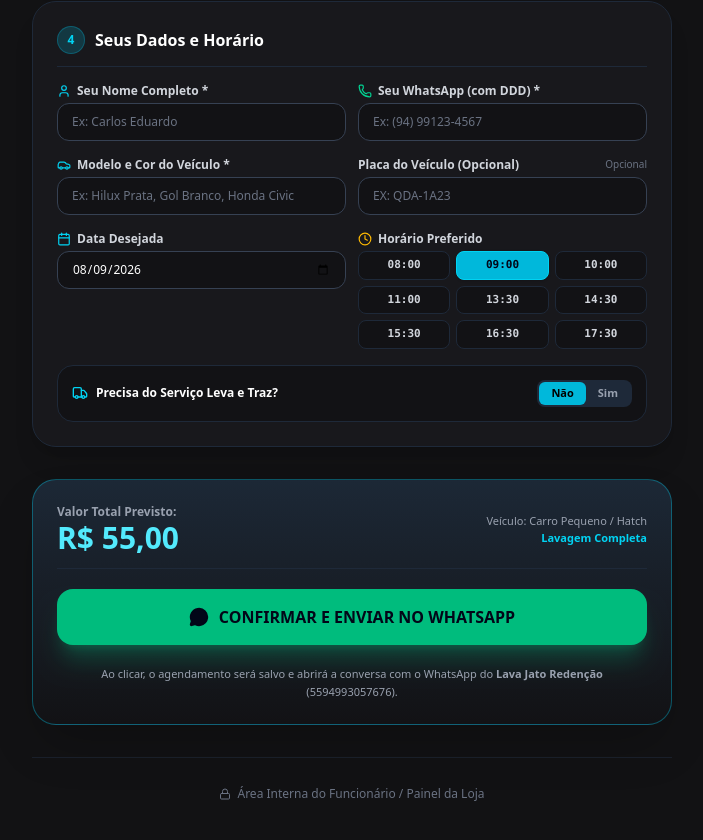
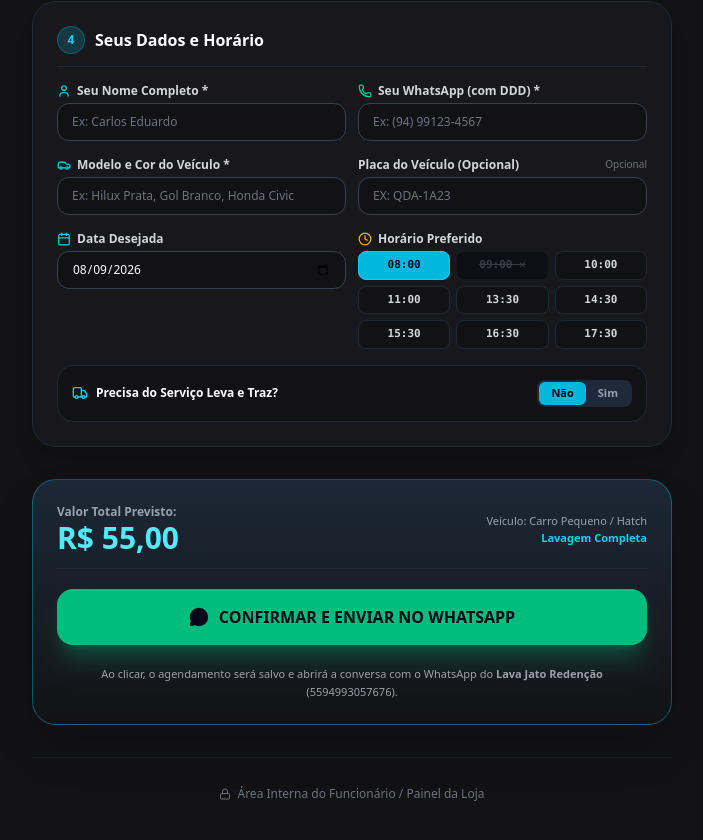
Before and after one commit to clientegil20-droid/lava-jato, a React (Vite) app: page / in a window 1280 px wide. Shown: the part 1665-2505 px from the top of the page, without its empty margins (288-991 px from the left). Built offline with nearby package versions, Linux system fonts and the light colour scheme; no server answers; the database is empty.

Commit message:
feat: fluxo de aprovação de agendamentos e bloqueio de horários ocupados

```diff
--- a/src/App.tsx
+++ b/src/App.tsx
@@ -375,6 +375,7 @@ export default function App() {
           /* Dedicated Client Booking Form */
           <ClientBookingForm
             settings={settings}
+            appointments={appointments}
             onConfirmAppointment={handleConfirmAppointment}
             onSwitchToStaff={() => setAppMode('funcionario')}
             isClientOnly={isClientLink}
--- a/src/components/AppointmentQueue.tsx
+++ b/src/components/AppointmentQueue.tsx
@@ -48,6 +48,12 @@ export const AppointmentQueue: React.FC<AppointmentQueueProps> = ({
             <Clock className="w-3.5 h-3.5 text-amber-400" /> Agendado
           </span>
         );
+      case 'aprovado':
+        return (
+          <span className="px-3 py-1 rounded-full text-xs font-extrabold bg-violet-500/20 text-violet-300 border border-violet-500/40 flex items-center gap-1.5 shadow-sm shadow-violet-500/10">
+            <CheckCircle2 className="w-3.5 h-3.5 text-violet-400" /> Aprovado
+          </span>
+        );
       case 'em_lavagem':
         return (
           <span className="px-3 py-1 rounded-full text-xs font-extrabold bg-blue-500/20 text-blue-300 border border-blue-500/40 flex items-center gap-1.5 animate-pulse shadow-sm shadow-blue-500/10">
@@ -79,6 +85,8 @@ export const AppointmentQueue: React.FC<AppointmentQueueProps> = ({
     switch (status) {
       case 'agendado':
         return 'border-l-4 border-l-amber-500';
+      case 'aprovado':
+        return 'border-l-4 border-l-violet-500';
       case 'em_lavagem':
         return 'border-l-4 border-l-blue-500';
       case 'pronto':
@@ -177,6 +185,7 @@ export const AppointmentQueue: React.FC<AppointmentQueueProps> = ({
           {[
             { id: 'todos', label: 'Todos' },
             { id: 'agendado', label: 'Agendados' },
+            { id: 'aprovado', label: 'Aprovados' },
             { id: 'em_lavagem', label: 'Em Lavagem' },
             { id: 'pronto', label: 'Prontos' },
             { id: 'entregue', label: 'Concluídos' },
@@ -305,6 +314,7 @@ export const AppointmentQueue: React.FC<AppointmentQueueProps> = ({
                     className="px-2.5 py-1.5 rounded-lg bg-[#121215] border border-gray-700 text-white text-xs font-semibold focus:border-cyan-400 focus:outline-none cursor-pointer"
                   >
                     <option value="agendado">🕒 Agendado</option>
+                    <option value="aprovado">✅ Aprovado</option>
                     <option value="em_lavagem">🧼 Em Lavagem</option>
                     <option value="pronto">✨ Pronto para Retirada</option>
                     <option value="entregue">✅ Entregue / Concluído</option>
@@ -312,8 +322,19 @@ export const AppointmentQueue: React.FC<AppointmentQueueProps> = ({
                   </select>
                 </div>
 
-                {/* Buttons: Send Comprovante & Send Ready Notification */}
+                {/* Buttons: Approve, Send Comprovante & Send Ready Notification */}
                 <div className="flex items-center gap-2">
+                  {apt.status === 'agendado' && (
+                    <button
+                      onClick={() => onUpdateStatus(apt.id, 'aprovado')}
+                      className="px-3 py-1.5 rounded-lg bg-violet-500 hover:bg-violet-400 text-white font-black text-xs flex items-center gap-1 shadow-md shadow-violet-500/20 cursor-pointer transition-all"
+                      title="Aprovar este agendamento e bloquear o horário para novos clientes"
+                    >
+                      <CheckCircle2 className="w-3.5 h-3.5" />
+                      <span>Aprovar</span>
+                    </button>
+                  )}
+
                   {apt.status === 'pronto' && (
                     <button
                       onClick={() => handleNotifyCarReady(apt)}
--- a/src/components/ClientBookingForm.tsx
+++ b/src/components/ClientBookingForm.tsx
@@ -1,4 +1,4 @@
-import React, { useState } from 'react';
+import React, { useState, useEffect } from 'react';
 import { Appointment, ExtraService, PriceMatrix, StoreSettings, VehicleId, VehicleOption, WashId, WashOption } from '../types';
 import { DEFAULT_VEHICLES, DEFAULT_WASHES } from '../data/defaultData';
 import { buildReceiptMessage, openWhatsApp, formatBRL } from '../utils/whatsapp';
@@ -21,6 +21,7 @@ import {
   Lock,
   ChevronRight,
   ShieldCheck,
+  CalendarX2,
 } from 'lucide-react';
 
 interface ClientBookingFormProps {
@@ -28,6 +29,7 @@ interface ClientBookingFormProps {
   onConfirmAppointment: (appointment: Appointment) => void;
   onSwitchToStaff: () => void;
   isClientOnly?: boolean;
+  appointments?: Appointment[];
 }
 
 export const ClientBookingForm: React.FC<ClientBookingFormProps> = ({
@@ -35,6 +37,7 @@ export const ClientBookingForm: React.FC<ClientBookingFormProps> = ({
   onConfirmAppointment,
   onSwitchToStaff,
   isClientOnly = false,
+  appointments = [],
 }) => {
   const todayStr = new Date().toISOString().split('T')[0];
 
@@ -69,6 +72,28 @@ export const ClientBookingForm: React.FC<ClientBookingFormProps> = ({
     '16:30',
     '17:30',
   ];
+
+  // Statuses that occupy a slot (approved and beyond blocks it for new clients)
+  const BLOCKING_STATUSES: Appointment['status'][] = ['aprovado', 'em_lavagem', 'pronto', 'entregue'];
+
+  const blockedTimeSlots = appointments
+    .filter((apt) => apt.date === date && BLOCKING_STATUSES.includes(apt.status))
+    .map((apt) => apt.timeSlot);
+
+  const isSlotBlocked = (slot: string) => blockedTimeSlots.includes(slot);
+
+  // Automatically move to the first available slot if the selected one is blocked
+  useEffect(() => {
+    if (isSlotBlocked(timeSlot)) {
+      const firstAvailable = timeSlots.find((slot) => !isSlotBlocked(slot));
+      if (firstAvailable) {
+        setTimeSlot(firstAvailable);
+      }
+    }
+    // eslint-disable-next-line react-hooks/exhaustive-deps
+  }, [date, appointments]);
+
+  const isDateFullyBooked = timeSlots.every((slot) => isSlotBlocked(slot));
 
   // Calculate Total
   let total = 0;
@@ -126,6 +151,11 @@ export const ClientBookingForm: React.FC<ClientBookingFormProps> = ({
 
     if (deliveryOption && !address.trim()) {
       setValidationError('Por favor, informe o Endereço para busca no Leva e Traz.');
+      return;
+    }
+
+    if (isSlotBlocked(timeSlot)) {
+      setValidationError('Infelizmente este horário acabou de ser reservado. Por favor, escolha outro horário disponível.');
       return;
     }
 
@@ -463,22 +493,34 @@ export const ClientBookingForm: React.FC<ClientBookingFormProps> = ({
               <div className="grid grid-cols-3 gap-1.5">
                 {timeSlots.map((slot) => {
                   const isSelected = timeSlot === slot;
+                  const isBlocked = isSlotBlocked(slot);
                   return (
                     <button
                       key={slot}
                       type="button"
+                      disabled={isBlocked}
                       onClick={() => setTimeSlot(slot)}
                       className={`py-1.5 px-2 rounded-lg font-mono text-[11px] font-bold text-center border transition-all cursor-pointer ${
-                        isSelected
+                        isBlocked
+                          ? 'border-gray-900 bg-gray-950/80 text-gray-600 line-through opacity-60 cursor-not-allowed'
+                          : isSelected
                           ? 'border-cyan-400 bg-cyan-500 text-slate-950 shadow-sm'
                           : 'border-gray-800 bg-[#121215] text-gray-300 hover:border-gray-700'
                       }`}
+                      title={isBlocked ? 'Horário já reservado / indisponível' : slot}
                     >
-                      {slot}
+                      {isBlocked ? `${slot} ✕` : slot}
                     </button>
                   );
                 })}
               </div>
+
+              {isDateFullyBooked && (
+                <div className="flex items-center gap-2 p-2.5 rounded-xl bg-rose-500/10 border border-rose-500/30 text-rose-300 text-[11px] font-semibold">
+                  <CalendarX2 className="w-4 h-4 shrink-0 text-rose-400" />
+                  <span>Esta data está totalmente reservada. Escolha outra data ou entre em contato pelo WhatsApp.</span>
+                </div>
+              )}
             </div>
           </div>
 
--- a/src/types.ts
+++ b/src/types.ts
@@ -41,7 +41,7 @@ export interface CustomerData {
   notes: string;
 }
 
-export type AppointmentStatus = 'agendado' | 'em_lavagem' | 'pronto' | 'entregue' | 'cancelado';
+export type AppointmentStatus = 'agendado' | 'aprovado' | 'em_lavagem' | 'pronto' | 'entregue' | 'cancelado';
 
 export interface Appointment {
   id: string;
--- a/src/utils/whatsapp.ts
+++ b/src/utils/whatsapp.ts
@@ -69,7 +69,7 @@ export function buildReceiptMessage(
 
   msg += `\n💰 *VALOR TOTAL:* ${formatBRL(apt.totalPrice)}\n`;
   msg += `━━━━━━━━━━━━━━━━━━━━━━━━━━━━\n`;
-  msg += `✅ *STATUS:* Confirmado e Agendado\n\n`;
+  msg += `✅ *STATUS:* ${apt.status === 'aprovado' ? 'Confirmado e Aprovado' : 'Recebido — Aguardando Confirmação'}\n\n`;
   msg += `Obrigado por escolher o *${storeName}*! Dúvidas? Fale conosco no WhatsApp ${storePhone}.`;
 
   return msg;
```
